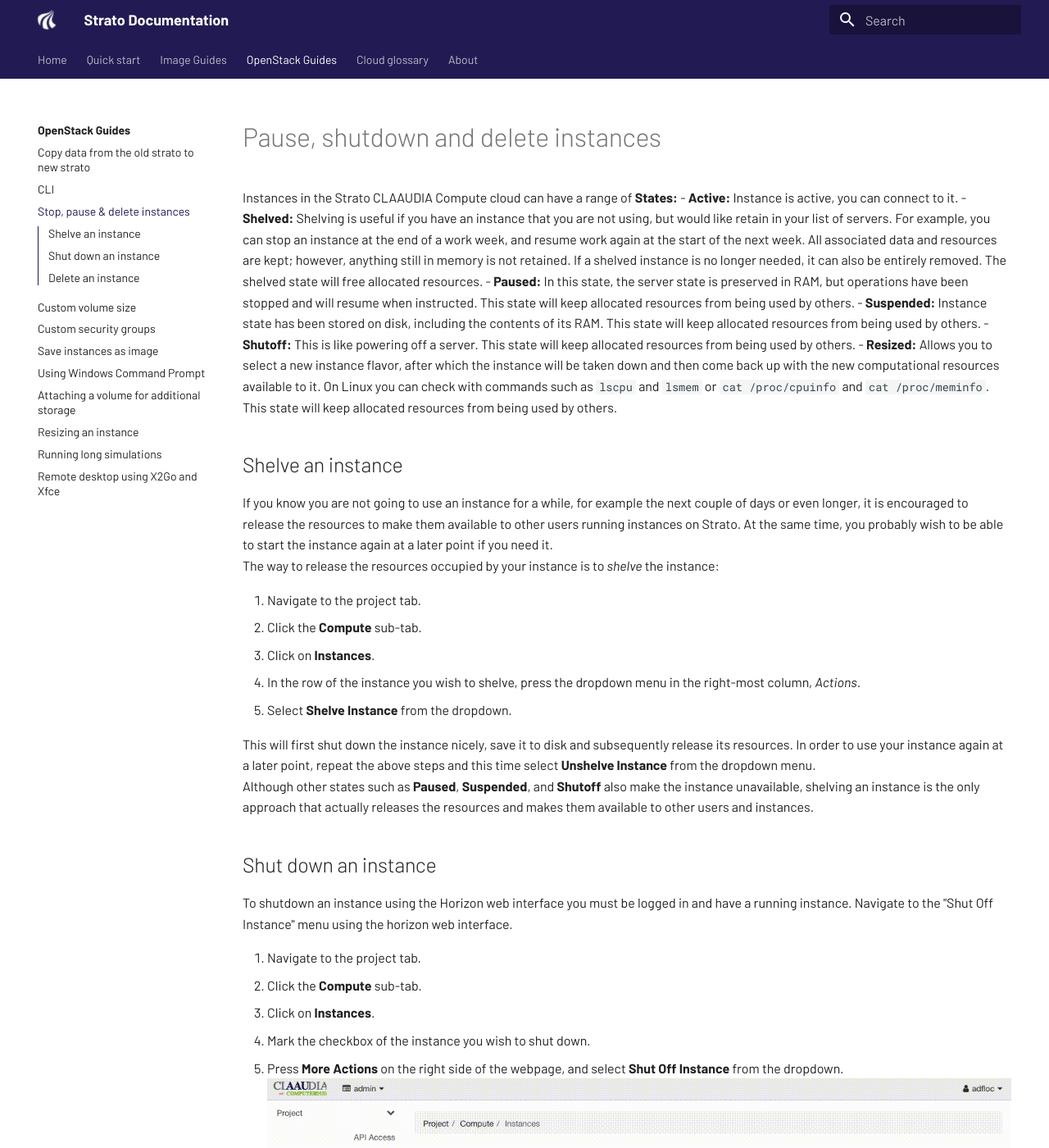
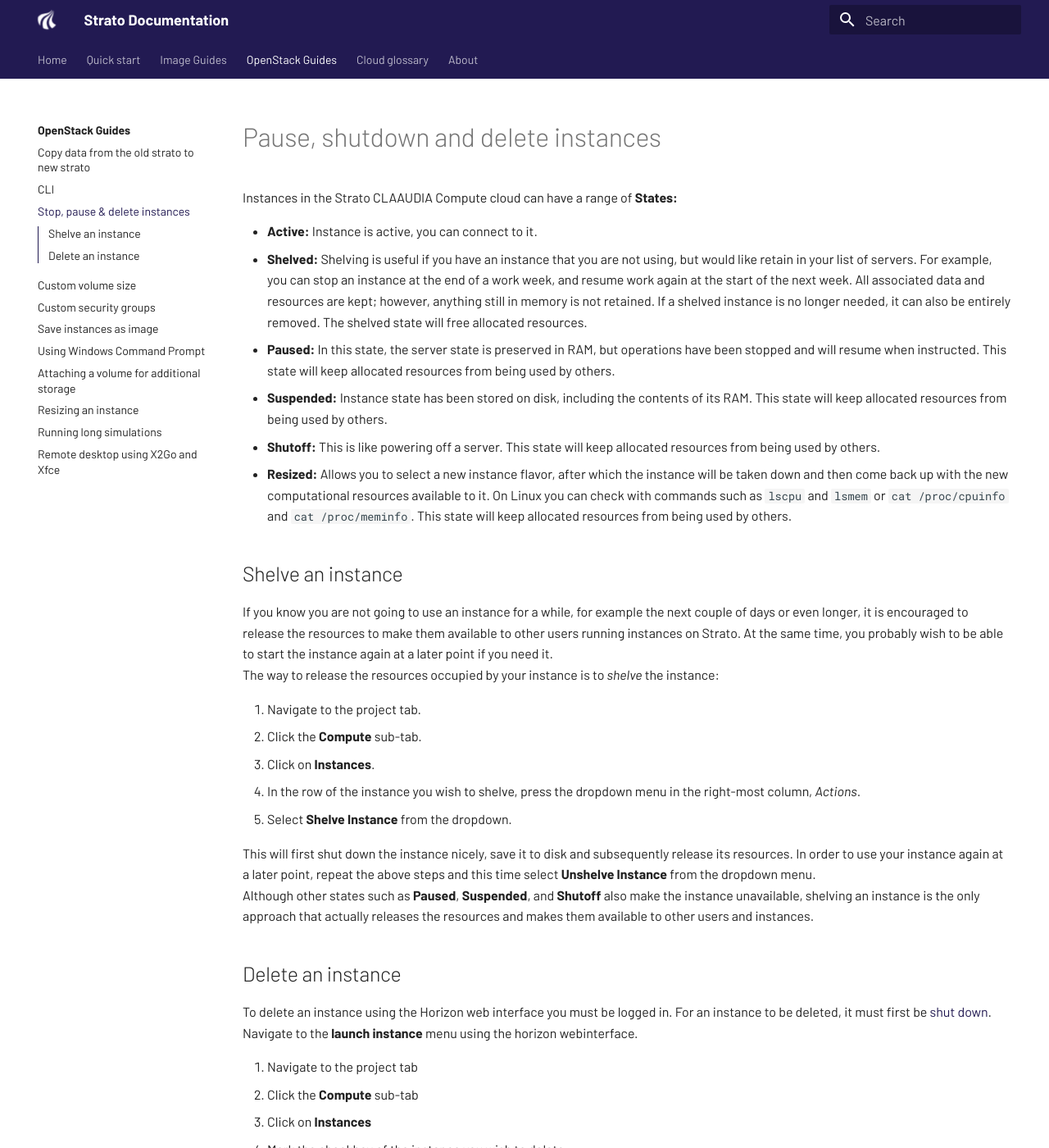
Before and after one commit to daniehej/Documentation, an MkDocs documentation site: the page built from docs/guides/openstack_guides/Pause_shutdown_delete_instances.md, in a window 1280 px wide and 1400 px high. Shown: the whole window at 82% size. Built offline with MkDocs 1.6.1 and Material for MkDocs 9.7.7, drawn with Linux system fonts in a browser that asks for light colours.

Commit message:
removed shotdown guide. We should encourage either shelve or delete

```diff
--- a/docs/guides/openstack_guides/Pause_shutdown_delete_instances.md
+++ b/docs/guides/openstack_guides/Pause_shutdown_delete_instances.md
@@ -1,5 +1,6 @@
 # Pause, shutdown and delete instances
 Instances in the Strato CLAAUDIA Compute cloud can have a range of **States:**
+
 - **Active:** Instance is active, you can connect to it.
 - **Shelved:** Shelving is useful if you have an instance that you are not using, but would like retain in your list of servers. For example, you can stop an instance at the end of a work week, and resume work again at the start of the next week. All associated data and resources are kept; however, anything still in memory is not retained. If a shelved instance is no longer needed, it can also be entirely removed. The shelved state will free allocated resources.
 - **Paused:** In this state, the server state is preserved in RAM, but operations have been stopped and will resume when instructed. This state will keep allocated resources from being used by others.
@@ -21,17 +22,6 @@
 This will first shut down the instance nicely, save it to disk and subsequently release its resources. In order to use your instance again at a later point, repeat the above steps and this time select **Unshelve Instance** from the dropdown menu.
 Although other states such as **Paused**, **Suspended**, and **Shutoff** also make the instance unavailable, shelving an instance is the only approach that actually releases the resources and makes them available to other users and instances.
 
-## Shut down an instance
-
-To shutdown an instance using the Horizon web interface you must be logged in and have a running instance. Navigate to the "Shut Off Instance" menu using the horizon web interface.
-
-1. Navigate to the project tab.
-2. Click the **Compute** sub-tab.
-3. Click on **Instances**.
-4. Mark the checkbox of the instance you wish to shut down.
-5. Press **More Actions** on the right side of the webpage, and select **Shut Off Instance** from the dropdown.
-![Shutdown_instance.gif](../../assets/img/openstack/Shutdown_instance.gif)
-
 ## Delete an instance
 
 To delete an instance using the Horizon web interface you must be logged in. For an instance to be deleted, it must first be [shut down](#shut-down-an-instance). Navigate to the **launch instance** menu using the horizon webinterface.
```
